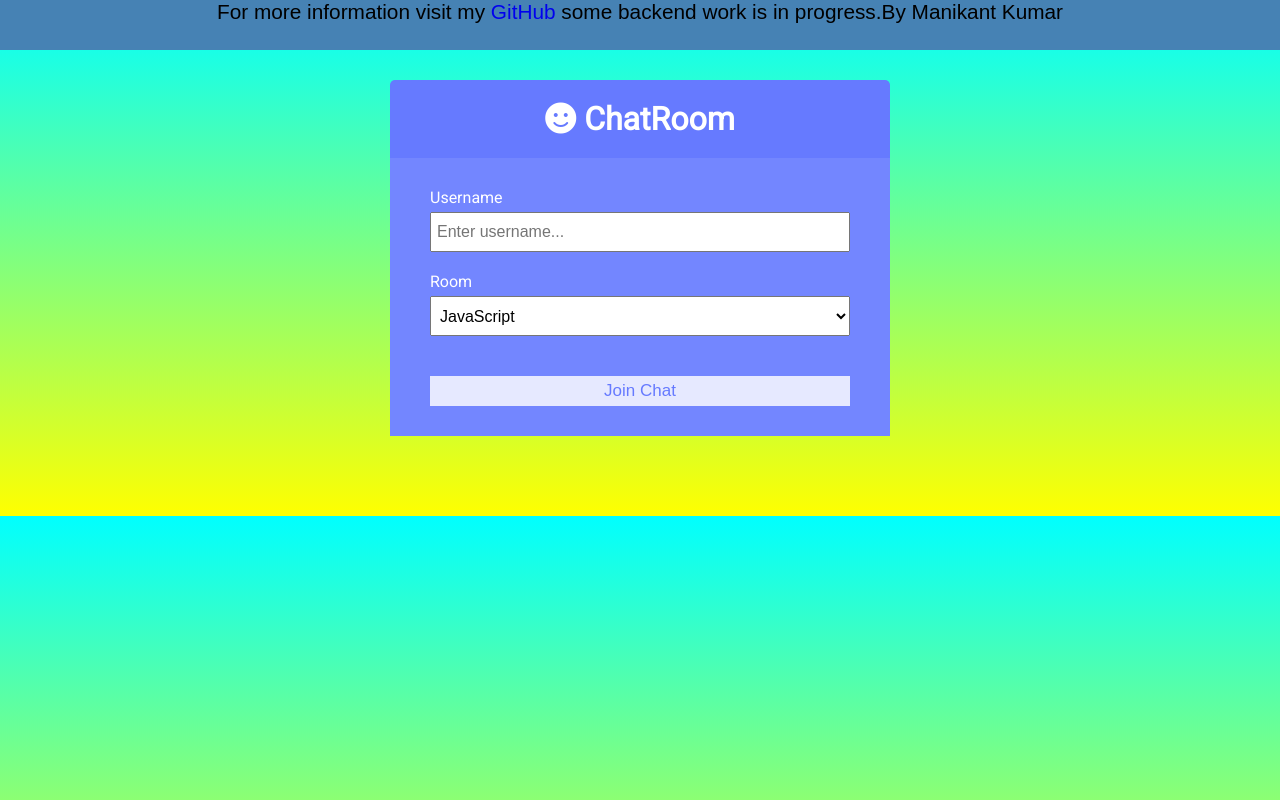
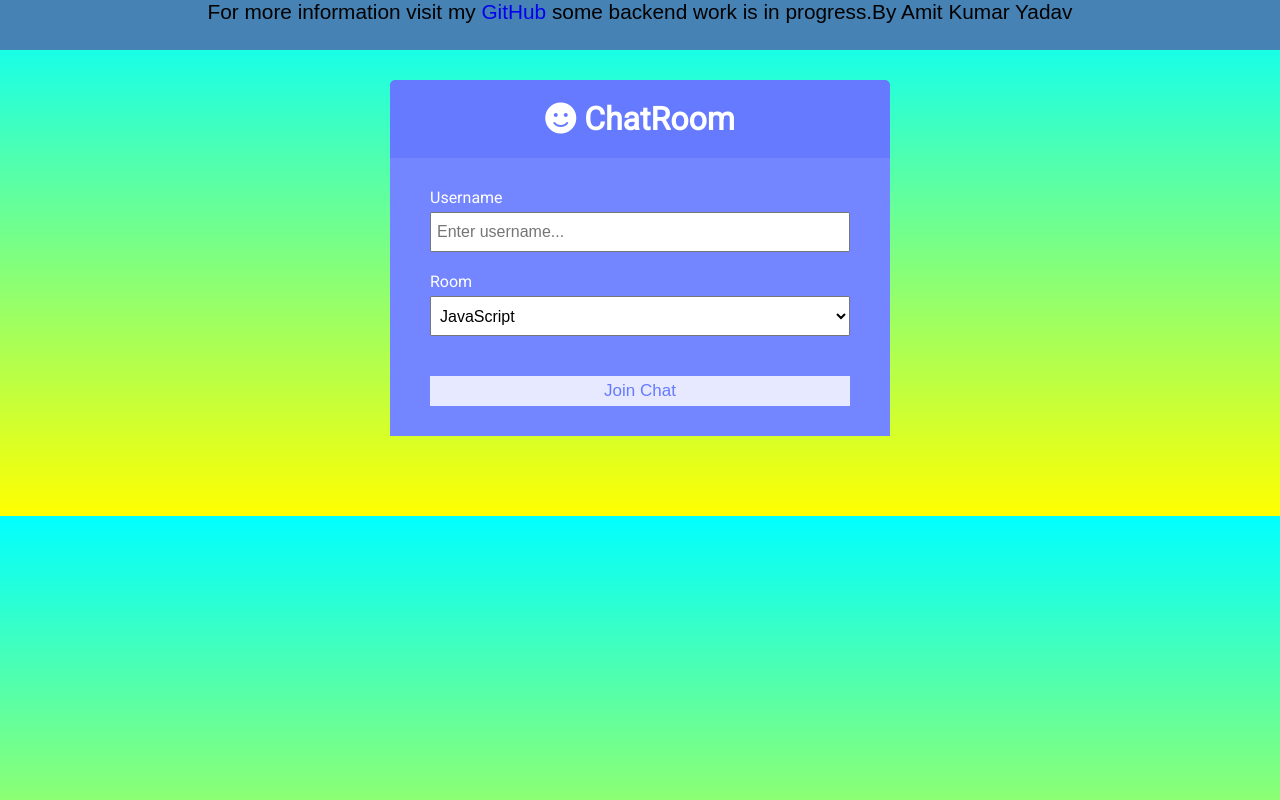
Before and after one commit to yadavvamit/Chat-Room, a website: page public/index.html in a window 1280 px wide. Drawn offline with Linux system fonts and the light colour scheme.

Commit message:
Update index.html

```diff
--- a/public/index.html
+++ b/public/index.html
@@ -47,7 +47,7 @@
 		</div>
 		<div id="navbar">
 			<nav id="bootom">
-				<center id="center">For more information visit my <a href="https://github.com/devil-cyber">GitHub</a> some backend work is in progress.By Manikant Kumar</center>
+				<center id="center">For more information visit my <a href="https://github.com/yadavvamit/Chat-Room">GitHub</a> some backend work is in progress.By Amit Kumar Yadav</center>
 			</nav>
 			</nav>
 		  </div>
```
